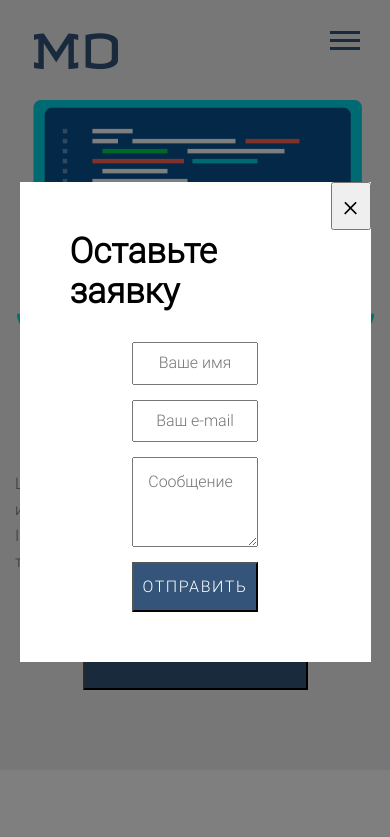
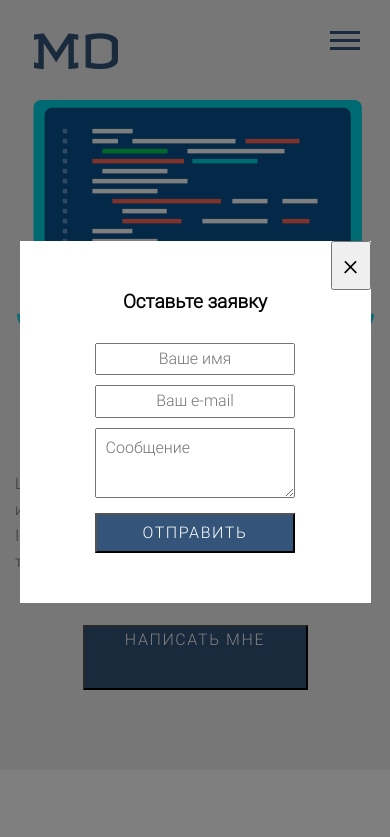
Before and after one commit to MaxDok/MD, a plain HTML site: page index.html in a window 390 px wide. Both pictures are taken after a click on the button "НАПИСАТЬ МНЕ". Shown: the top 837 px of the page. Drawn offline with Linux system fonts and the light colour scheme.

Commit message:
Add files via upload

```diff
--- a/css/style.css
+++ b/css/style.css
@@ -567,6 +567,9 @@ a{
     .title{
         font-size: 25px;
     }
+    .modal__title{
+        font-size: 25px;
+    }
     .subtitle{
         font-size: 14px;
     }
@@ -640,4 +643,28 @@ a{
     .item-4{
         display: none;
     }
+    .modal__title{
+        font-size: 19px;
+    }
 }
+.modal__input{
+    width: 80%;
+    padding-top: 5px;
+    padding-bottom: 5px;
+}
+.modal__input-name{
+    margin-bottom: 10px;
+}
+.modal__input-email{
+    margin-bottom: 10px;
+}
+.modal__text{
+    width: 80%;
+    min-height: 70px;
+    padding: 10px;
+    margin-bottom: 15px;
+}
+.modal__button{
+    width: 80%;
+    height: 40px;
+}
```
